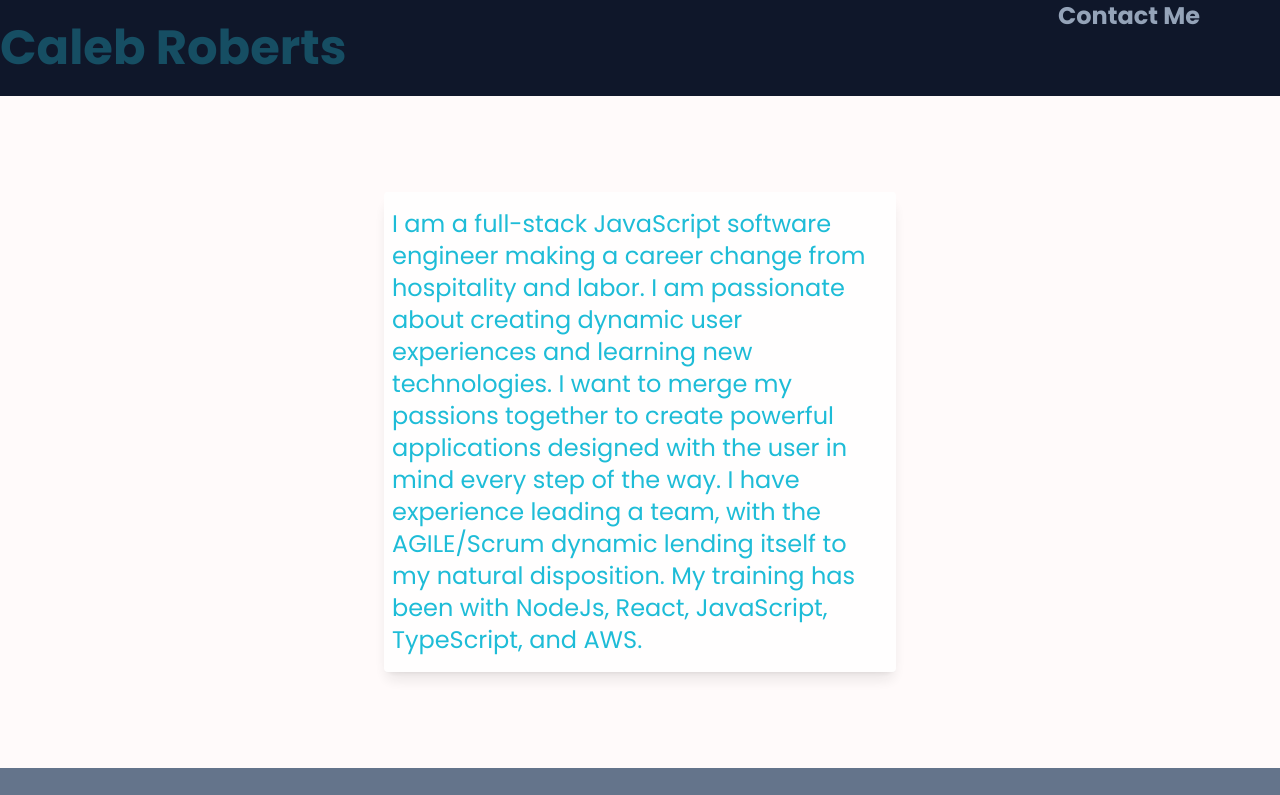
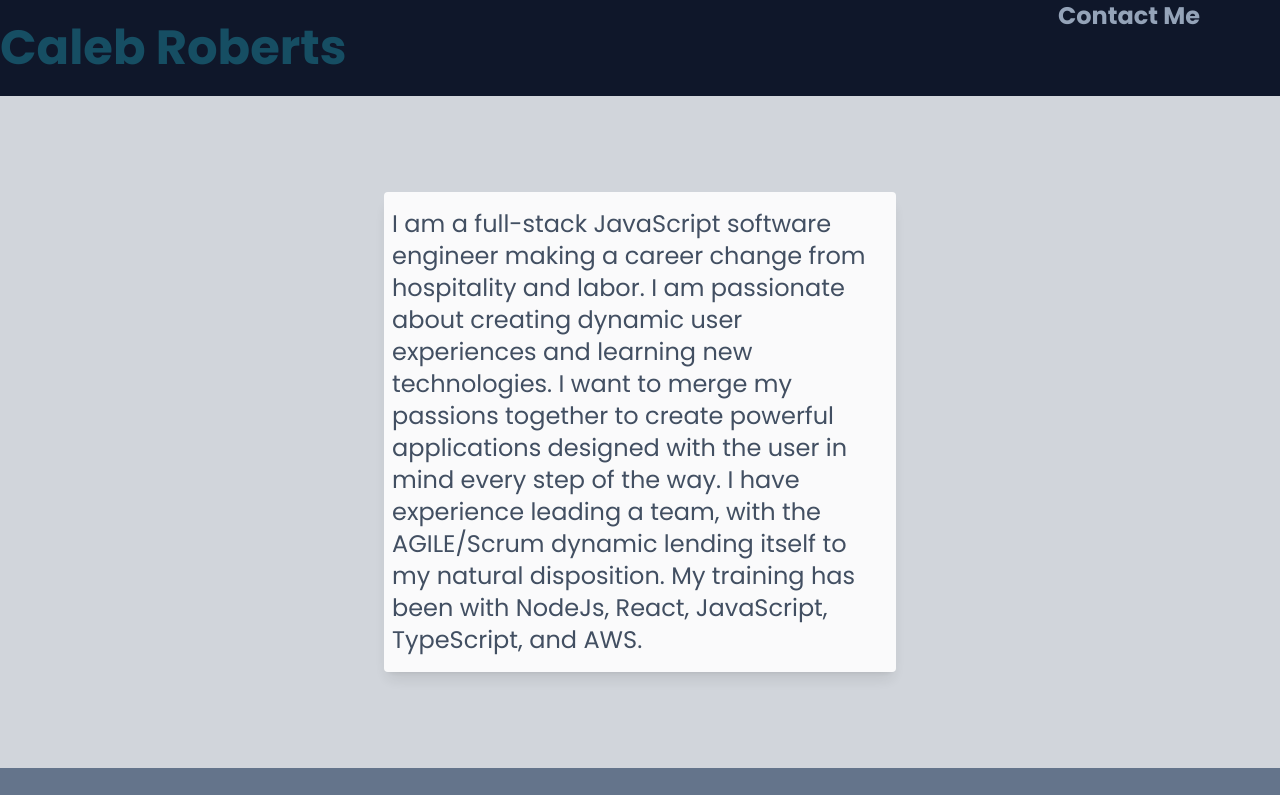
Before and after one commit to calebbbbs/portfolio, a React (Create React App) app in the folder frontend/: page / in a window 1280 px wide. Shown: the top 795 px of the page. Built offline with nearby package versions, Linux system fonts and the light colour scheme.

Commit message:
working contact me page

```diff
--- a/frontend/src/components/Bio.jsx
+++ b/frontend/src/components/Bio.jsx
@@ -1,18 +1,20 @@
 function Bio() {
   return (
     <>
-      <div className='container mx-auto max-w-lg min-h-min rounded overflow-hidden shadow-lg my-24 bg-white opacity-90'>
-        <div className='px-2 py-4'>
-          <p className='text-left text-2xl text-cyan-500'>
-            I am a full-stack JavaScript software engineer making a career
-            change from hospitality and labor. I am passionate about creating
-            dynamic user experiences and learning new technologies. I want to
-            merge my passions together to create powerful applications designed
-            with the user in mind every step of the way. I have experience
-            leading a team, with the AGILE/Scrum dynamic lending itself to my
-            natural disposition. My training has been with NodeJs, React,
-            JavaScript, TypeScript, and AWS.
-          </p>
+      <div className='bg-gray-300 box'>
+        <div className='box mx-auto max-w-lg min-h-min rounded overflow-hidden shadow-lg bg-white opacity-90'>
+          <div className='px-2 py-4'>
+            <p className='text-left text-2xl text-slate-700'>
+              I am a full-stack JavaScript software engineer making a career
+              change from hospitality and labor. I am passionate about creating
+              dynamic user experiences and learning new technologies. I want to
+              merge my passions together to create powerful applications
+              designed with the user in mind every step of the way. I have
+              experience leading a team, with the AGILE/Scrum dynamic lending
+              itself to my natural disposition. My training has been with
+              NodeJs, React, JavaScript, TypeScript, and AWS.
+            </p>
+          </div>
         </div>
       </div>
     </>
--- a/frontend/src/pages/Landing.jsx
+++ b/frontend/src/pages/Landing.jsx
@@ -1,40 +1,48 @@
 import Bio from '../components/Bio'
 // import Terminal from '../components/Terminal'
 // import ContactMe from './ContactMe'
+// import {useState} from 'react'
 
 function Landing() {
+  // const [email, setEmai]
+
+
   return (
     <>
       {/* <Terminal /> */}
-      <Bio />
+      <div className='bg-gray-300 box py-24'>
+        <Bio />
+      </div>
       <div className='box flex justify-between items-center mx-auto px-8 md:px-14 lg:px-24 w-auto bg-slate-500'>
         <section className='w-full'>
-          <h2 className='text-5xl pt-8 text-white text-center'>Put me to work 👨‍💻</h2>
+          <h2 className='text-5xl pt-8 text-white text-center'>
+            Put me to work 👨‍💻
+          </h2>
           <p className='text-input text-center'>
             Contact me through any of the methods listed below.
           </p>
 
-          <div className='w-full grid lg:grid-cols-2 gap-8 lg:gap-32 my-12'>
+          <form className='w-full grid lg:grid-cols-2 gap-8 lg:gap-32 my-12' action='mailto:caleb.taylor.roberts@gmail.com' method='post' encType='text/plain'>
             <div className='space-y-8'>
               <div>
                 <label className='text-white block mb-6 text-xl font-bold'>
                   Email
                 </label>
-                <input className='w-full border border-input-border bg-input px-4 py-4 text-white' />
+                <input className='w-full border border-input-border bg-input px-4 py-4 text-white' type='email' name='yourEmail'/>
               </div>
               <div>
                 <label className='text-white block mb-6 text-xl font-bold'>
                   Subject
                 </label>
-                <input className='w-full border border-input-border bg-input px-4 py-4 text-white' />
+                <input className='w-full border border-input-border bg-input px-4 py-4 text-white' type='text' name='yourSubject'/>
               </div>
               <div>
                 <label className='text-white block mb-6 text-xl font-bold'>
                   Message
                 </label>
-                <textarea className='w-full border border-input-border bg-input text-white px-4 py-4 h-56 resize-none'></textarea>
+                <textarea className='w-full border border-input-border bg-input text-white px-4 py-4 h-56 resize-none' name='yourMessage'></textarea>
               </div>
-              <button className='transition ease-in-out delay-150 hover:-translate-y-1 hover:scale-110 hover:bg-emerald-600 hover:brightness-100 duration-300 px-6 py-3 bg-input text-white font-bold'>
+              <button className='transition ease-in-out delay-150 hover:-translate-y-1 hover:scale-110 hover:bg-emerald-600 hover:brightness-100 duration-300 px-6 py-3 bg-input text-white font-bold' type='submit'>
                 Send it!
               </button>
             </div>
@@ -54,7 +62,7 @@ function Landing() {
                 Resume
               </a>
             </div>
-          </div>
+          </form>
         </section>
       </div>
       {/* <ContactMe /> */}
```
